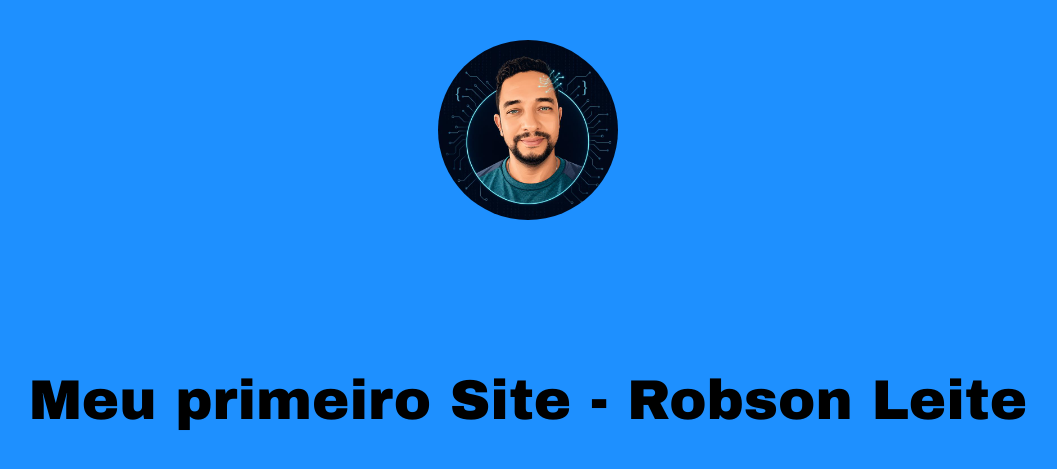
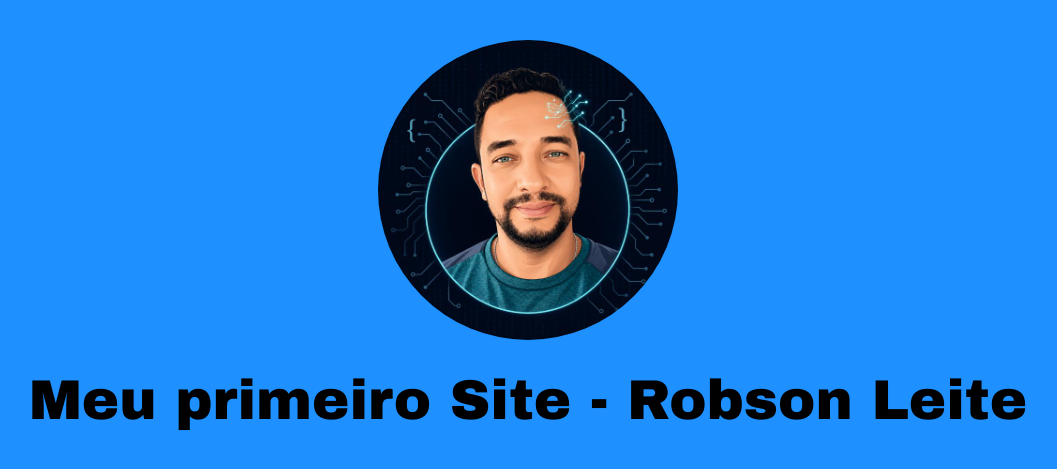
Before and after one commit to robsonleite1977-jpg/Olamundo, a Flask app: page / in a window 1280 px wide. Shown: the top 469 px of the page, without its empty margins (112-1169 px from the left). Run offline with Flask 3, Linux system fonts and the light colour scheme.

Commit message:
Update estilo.css

```diff
--- a/static/estilo.css
+++ b/static/estilo.css
@@ -19,8 +19,8 @@ h1 {
     top: 40px;
     left: 50%;
     transform: translateX(-50%);
-    width: 180px;
-    height: 180px;
+    width: 300px;
+    height: 300px;
     border-radius: 50%;
     object-fit: cover;
 }
```
